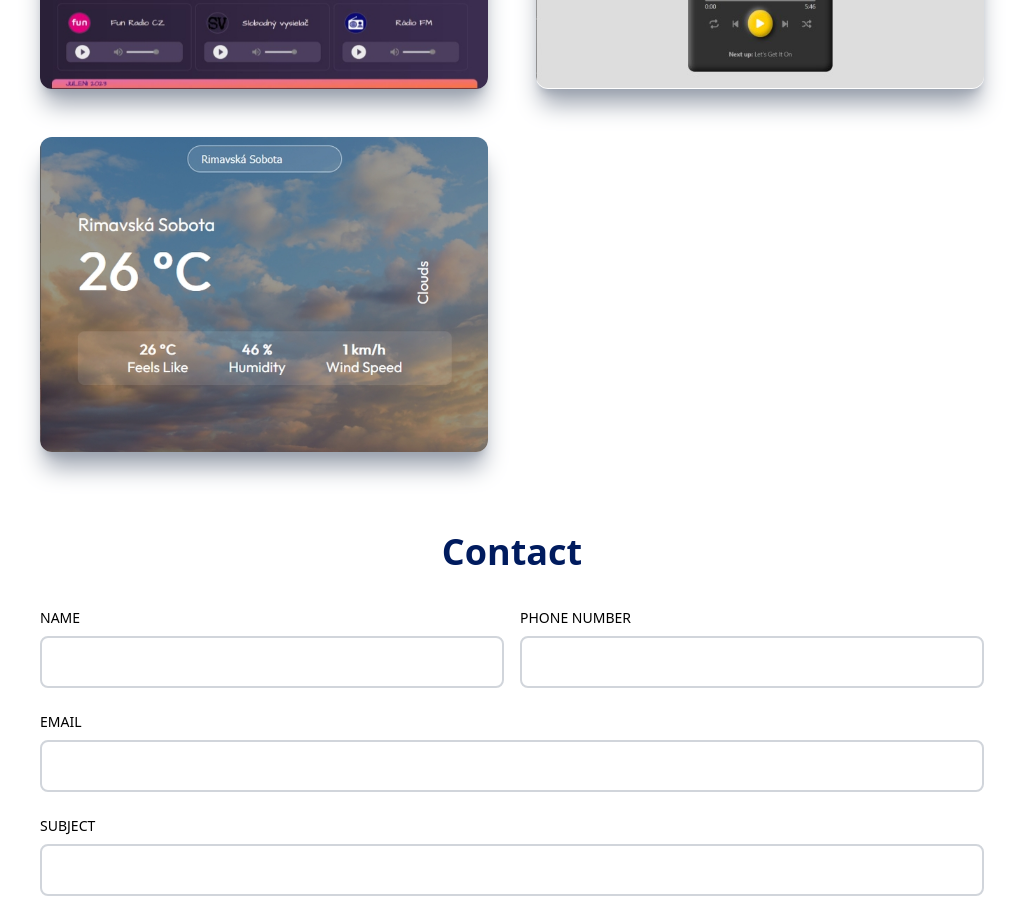
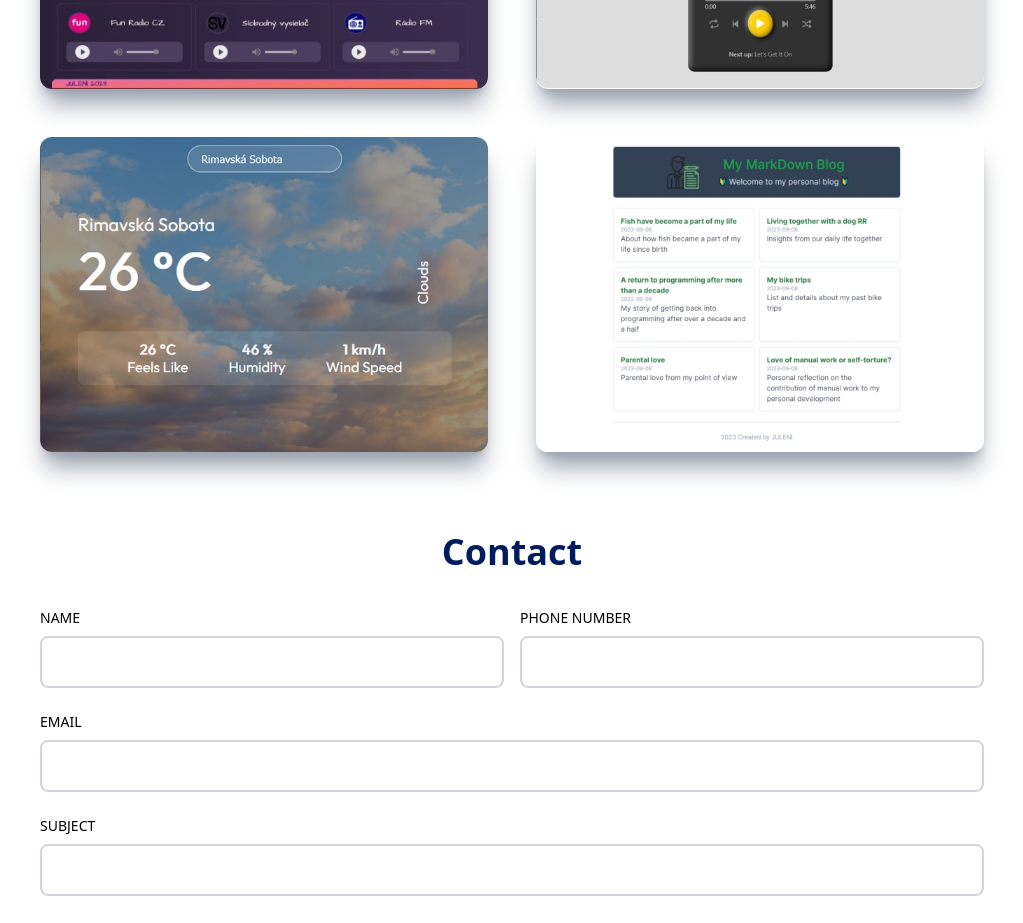
Before and after one commit to juleni/portfolio, a React (Vite) app: page / in a window 1280 px wide. Shown: the part 3120-4043 px from the top of the page, without its empty margins (160-1183 px from the left). Built offline with nearby package versions, Linux system fonts and the light colour scheme.

Commit message:
Added My Markdown Blog project

```diff
--- a/src/components/Projects.jsx
+++ b/src/components/Projects.jsx
@@ -1,5 +1,6 @@
 import aiImageGenImg from "../assets/ai-image-generator.jpg";
 import memoriesImg from "../assets/memories.jpg";
+import myMarkdownBlogImg from "../assets/my-markdown-blog.jpg";
 import qrCodeGenImg from "../assets/qr-code-generator.jpg";
 import musicPlayerImg from "../assets/simple-music-player.jpg";
 import skRadioPlayerImg from "../assets/sk-radio-player.jpg";
@@ -7,6 +8,7 @@ import sortingHatImg from "../assets/sorting-hat.jpg";
 import todoListSupabaseImg from "../assets/todo-list-supabase.jpg";
 import trelloImg from "../assets/trello-clone.jpg";
 import weatherAppImg from "../assets/weather-app.jpg";
+
 import ProjectItem from "./ProjectItem";
 
 const Projects = () => {
@@ -22,6 +24,7 @@ const Projects = () => {
   // https://todo-list-supabase-gamma.vercel.app/
   // https://juleni.github.io/radio-player-app/
   // https://juleni.github.io/weather-app/
+  // https://blog-markdown-git-main-juleni.vercel.app/
 
   return (
     <div
@@ -90,6 +93,11 @@ const Projects = () => {
           title="Weather Application"
           url={"https://juleni.github.io/weather-app/"}
         />
+        <ProjectItem
+          img={myMarkdownBlogImg}
+          title="My Markdown Blog"
+          url={"https://blog-markdown-git-main-juleni.vercel.app/"}
+        />
       </div>
     </div>
   );
```
Also changed, not shown: src/assets/my-markdown-blog.jpg (added).
